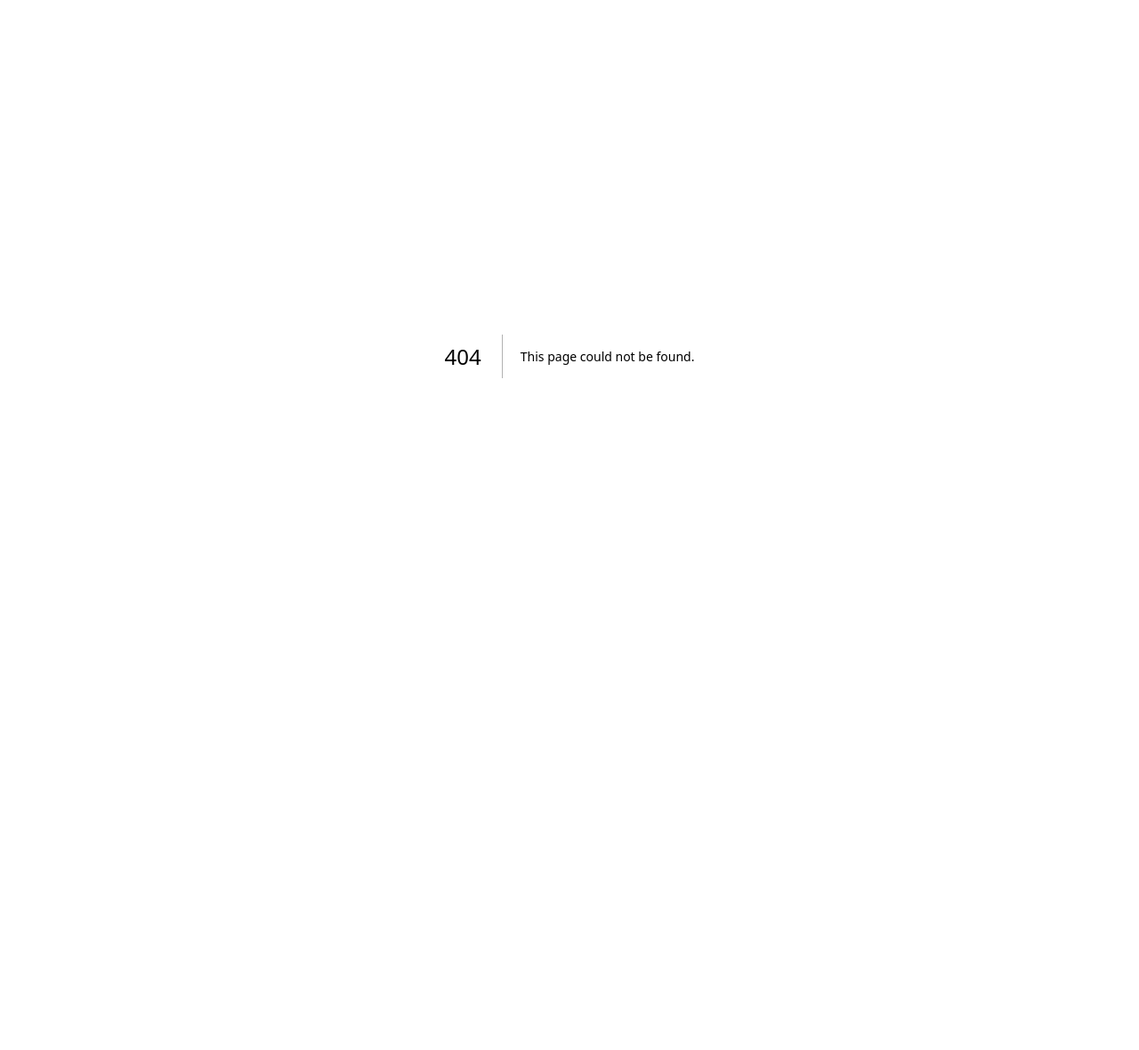
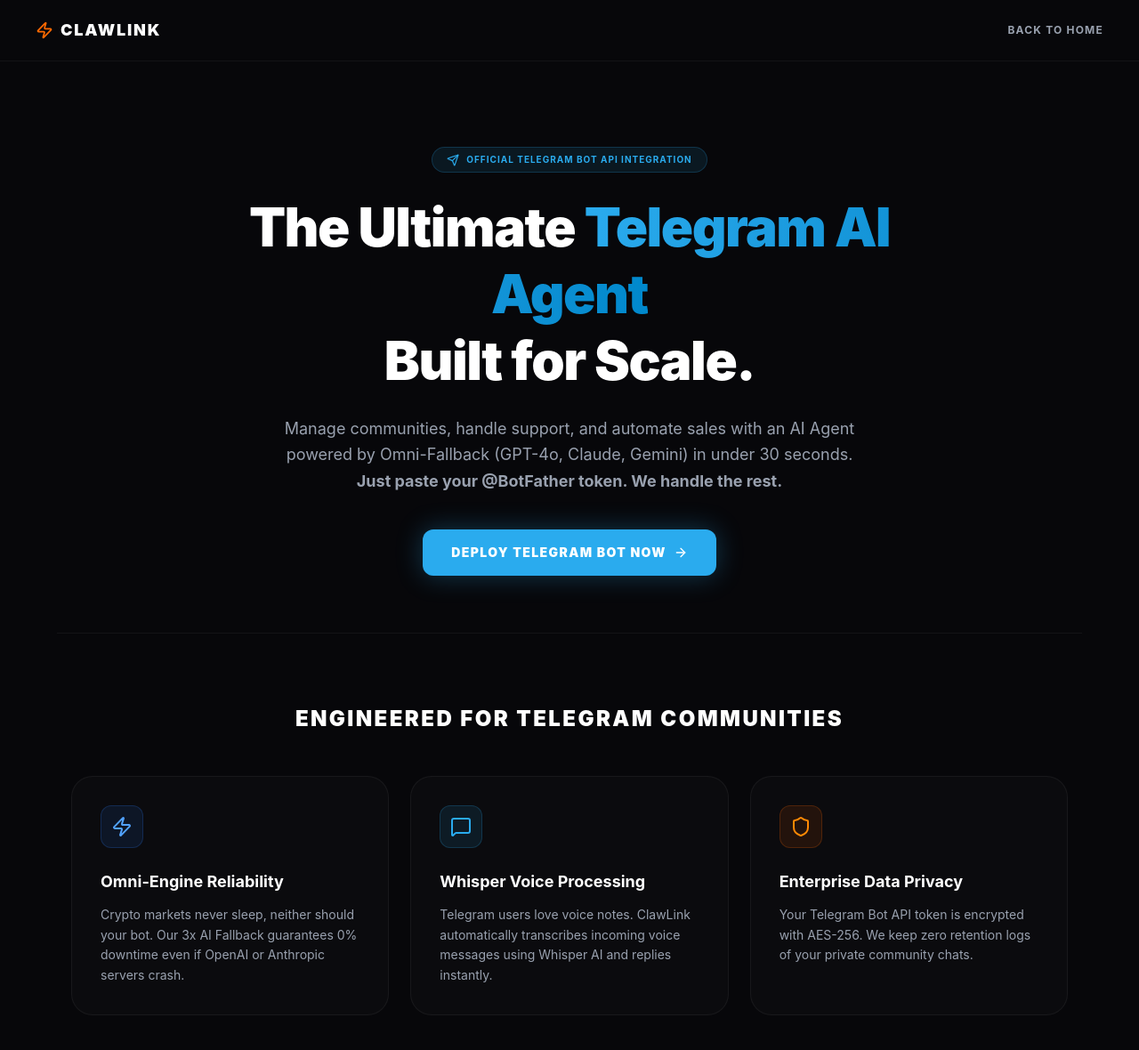
Before and after one commit to hopondfgvcx501-rgb/clawlink, a Next.js app: page /telegram-ai-bot in a window 1280 px wide. Before the commit this address had no page. Shown: the top 1180 px of the page at 89% size. Before the commit the page ends 800 px from the top, so only its background shows below. Built offline with nearby package versions, Linux system fonts and the light colour scheme.

Commit message:
feat: deploy Telegram AI Bot SEO landing page and update sitemap

```diff
--- a/app/sitemap.ts
+++ b/app/sitemap.ts
@@ -10,13 +10,20 @@ export default function sitemap(): MetadataRoute.Sitemap {
       changeFrequency: 'always',
       priority: 1,
     },
-    // 🚀 NAYA PROGRAMMATIC SEO PAGE (HIGH PRIORITY)
+    // 🚀 HIGH-CONVERTING PROGRAMMATIC SEO LANDING PAGES
     {
       url: `${baseUrl}/whatsapp-ai-bot`,
       lastModified: new Date(),
       changeFrequency: 'weekly',
       priority: 0.9,
     },
+    {
+      url: `${baseUrl}/telegram-ai-bot`,
+      lastModified: new Date(),
+      changeFrequency: 'weekly',
+      priority: 0.9,
+    },
+    // ⚖️ LEGAL & COMPLIANCE PAGES
     {
       url: `${baseUrl}/terms`,
       lastModified: new Date(),
--- /dev/null
+++ b/app/telegram-ai-bot/page.tsx
@@ -0,0 +1,126 @@
+import { Metadata } from "next";
+import Link from "next/link";
+import { MessageSquare, Zap, Shield, ArrowRight, CheckCircle2, Send } from "lucide-react";
+
+// 🚀 1. ULTIMATE SEO METADATA FOR TELEGRAM RANKING
+export const metadata: Metadata = {
+  title: "Create Telegram AI Bot & Crypto Agent in 30s | ClawLink",
+  description: "Deploy an autonomous Telegram AI Agent using GPT-4o, Claude, and Gemini. Perfect for Crypto communities, customer support, and SaaS. 1-click deploy.",
+  keywords: [
+    "Telegram AI Bot", "Telegram Crypto Bot", "Automate Telegram group",
+    "Create Telegram AI Agent", "Telegram customer support bot",
+    "GPT-4 Telegram integration", "Telegram bot no code", "OpenClaw Telegram"
+  ],
+  alternates: {
+    canonical: "https://www.clawlinkai.com/telegram-ai-bot",
+  }
+};
+
+export default function TelegramSeoPage() {
+  // 🚀 2. JSON-LD STRUCTURED DATA
+  const jsonLd = {
+    "@context": "https://schema.org",
+    "@type": "SoftwareApplication",
+    "name": "ClawLink Telegram AI Bot Builder",
+    "applicationCategory": "BusinessApplication",
+    "operatingSystem": "Web, Cloud",
+    "offers": {
+      "@type": "Offer",
+      "price": "6.00",
+      "priceCurrency": "USD"
+    },
+    "aggregateRating": {
+      "@type": "AggregateRating",
+      "ratingValue": "4.9",
+      "ratingCount": "890"
+    }
+  };
+
+  return (
+    <div className="bg-[#07070A] min-h-screen text-[#E8E8EC] font-sans selection:bg-[#2AABEE]/30 overflow-x-hidden">
+      <script type="application/ld+json" dangerouslySetInnerHTML={{ __html: JSON.stringify(jsonLd) }} />
+
+      {/* ══ NAV ══ */}
+      <nav className="flex items-center justify-between px-6 md:px-10 py-5 border-b border-white/5">
+        <Link href="/" className="font-black text-white text-lg tracking-widest flex items-center gap-2">
+           <Zap className="w-5 h-5 text-orange-500"/> CLAWLINK
+        </Link>
+        <Link href="/" className="text-xs font-bold uppercase tracking-widest text-gray-400 hover:text-white transition-colors">
+          Back to Home
+        </Link>
+      </nav>
+
+      {/* ══ HERO SECTION ══ */}
+      <section className="pt-24 pb-16 px-4 text-center max-w-4xl mx-auto">
+        <div className="inline-flex items-center gap-2 mb-6 px-4 py-1.5 rounded-full text-[10px] font-bold tracking-[.1em] text-[#2AABEE] bg-[#2AABEE]/10 border border-[#2AABEE]/20">
+          <Send className="w-3.5 h-3.5" /> OFFICIAL TELEGRAM BOT API INTEGRATION
+        </div>
+
+        <h1 className="text-4xl md:text-6xl font-black text-white mb-6 leading-tight tracking-tight">
+          The Ultimate <span className="text-transparent bg-clip-text bg-gradient-to-r from-[#2AABEE] to-[#0088cc]">Telegram AI Agent</span><br/> Built for Scale.
+        </h1>
+
+        <p className="text-gray-400 text-base md:text-lg mb-10 max-w-2xl mx-auto leading-relaxed">
+          Manage communities, handle support, and automate sales with an AI Agent powered by Omni-Fallback (GPT-4o, Claude, Gemini) in under 30 seconds. <strong>Just paste your @BotFather token. We handle the rest.</strong>
+        </p>
+
+        <Link href="/#hero" className="inline-flex items-center justify-center gap-2 bg-[#2AABEE] text-white font-black uppercase tracking-widest px-8 py-4 rounded-xl text-sm hover:scale-[1.03] transition-transform shadow-[0_0_30px_rgba(42,171,238,0.3)]">
+          Deploy Telegram Bot Now <ArrowRight className="w-4 h-4" />
+        </Link>
+      </section>
+
+      {/* ══ FEATURES ══ */}
+      <section className="py-20 px-4 max-w-6xl mx-auto border-t border-white/5">
+        <h2 className="text-2xl font-black text-center text-white mb-12 uppercase tracking-widest">Engineered for Telegram Communities</h2>
+
+        <div className="grid grid-cols-1 md:grid-cols-3 gap-6">
+          <div className="bg-white/[0.02] border border-white/5 p-8 rounded-3xl hover:bg-white/[0.04] transition-colors">
+            <div className="w-12 h-12 bg-blue-500/10 rounded-xl flex items-center justify-center mb-6 border border-blue-500/20">
+              <Zap className="w-6 h-6 text-blue-400" />
+            </div>
+            <h3 className="text-lg font-bold text-white mb-3">Omni-Engine Reliability</h3>
+            <p className="text-sm text-gray-400 leading-relaxed">Crypto markets never sleep, neither should your bot. Our 3x AI Fallback guarantees 0% downtime even if OpenAI or Anthropic servers crash.</p>
+          </div>
+
+          <div className="bg-white/[0.02] border border-white/5 p-8 rounded-3xl hover:bg-white/[0.04] transition-colors">
+            <div className="w-12 h-12 bg-[#2AABEE]/10 rounded-xl flex items-center justify-center mb-6 border border-[#2AABEE]/20">
+              <MessageSquare className="w-6 h-6 text-[#2AABEE]" />
+            </div>
+            <h3 className="text-lg font-bold text-white mb-3">Whisper Voice Processing</h3>
+            <p className="text-sm text-gray-400 leading-relaxed">Telegram users love voice notes. ClawLink automatically transcribes incoming voice messages using Whisper AI and replies instantly.</p>
+          </div>
+
+          <div className="bg-white/[0.02] border border-white/5 p-8 rounded-3xl hover:bg-white/[0.04] transition-colors">
+            <div className="w-12 h-12 bg-orange-500/10 rounded-xl flex items-center justify-center mb-6 border border-orange-500/20">
+              <Shield className="w-6 h-6 text-orange-400" />
+            </div>
+            <h3 className="text-lg font-bold text-white mb-3">Enterprise Data Privacy</h3>
+            <p className="text-sm text-gray-400 leading-relaxed">Your Telegram Bot API token is encrypted with AES-256. We keep zero retention logs of your private community chats.</p>
+          </div>
+        </div>
+      </section>
+
+      {/* ══ SEO TEXT BLOCK ══ */}
+      <section className="py-20 px-6 max-w-4xl mx-auto">
+        <h2 className="text-xl font-bold text-white mb-4">The Fastest Way to Build a Telegram AI Bot</h2>
+        <div className="prose prose-invert prose-sm text-gray-400">
+          <p className="mb-4">
+            Creating a custom <strong>Telegram AI Bot</strong> from scratch usually means managing webhooks, dealing with rate limits, and paying for expensive AWS/Vercel servers.
+          </p>
+          <p className="mb-4">
+            ClawLink acts as your ultimate AI infrastructure. Whether you are building a <strong>Telegram Crypto Bot</strong> to track prices, or an automated community manager, our platform lets you bypass the code. Get your token from <strong>@BotFather</strong>, paste it into ClawLink, and your AI agent goes live instantly across global edge networks.
+          </p>
+          <ul className="list-none space-y-2 mt-6">
+            <li className="flex items-center gap-2"><CheckCircle2 className="w-4 h-4 text-[#2AABEE]"/> Vector DB integrated for custom RAG knowledge</li>
+            <li className="flex items-center gap-2"><CheckCircle2 className="w-4 h-4 text-[#2AABEE]"/> Live Dashboard to monitor user queries</li>
+            <li className="flex items-center gap-2"><CheckCircle2 className="w-4 h-4 text-[#2AABEE]"/> Seamless integration with Next.js architecture</li>
+          </ul>
+        </div>
+      </section>
+
+      <footer className="py-10 text-center border-t border-white/5 mt-10">
+        <p className="text-xs text-gray-600 font-mono">© 2026 CLAWLINK INC. TELEGRAM AUTOMATION INFRASTRUCTURE.</p>
+      </footer>
+    </div>
+  );
+}
```
